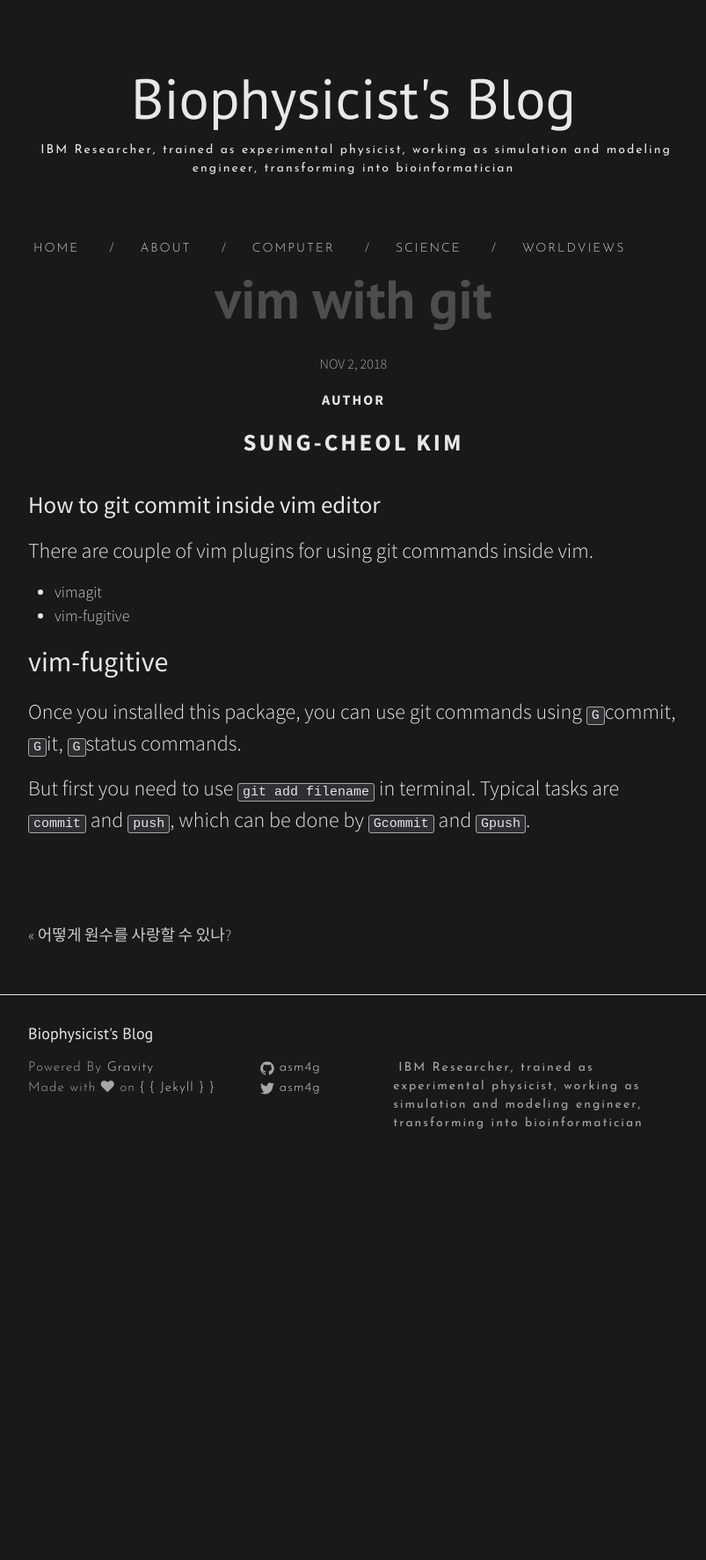
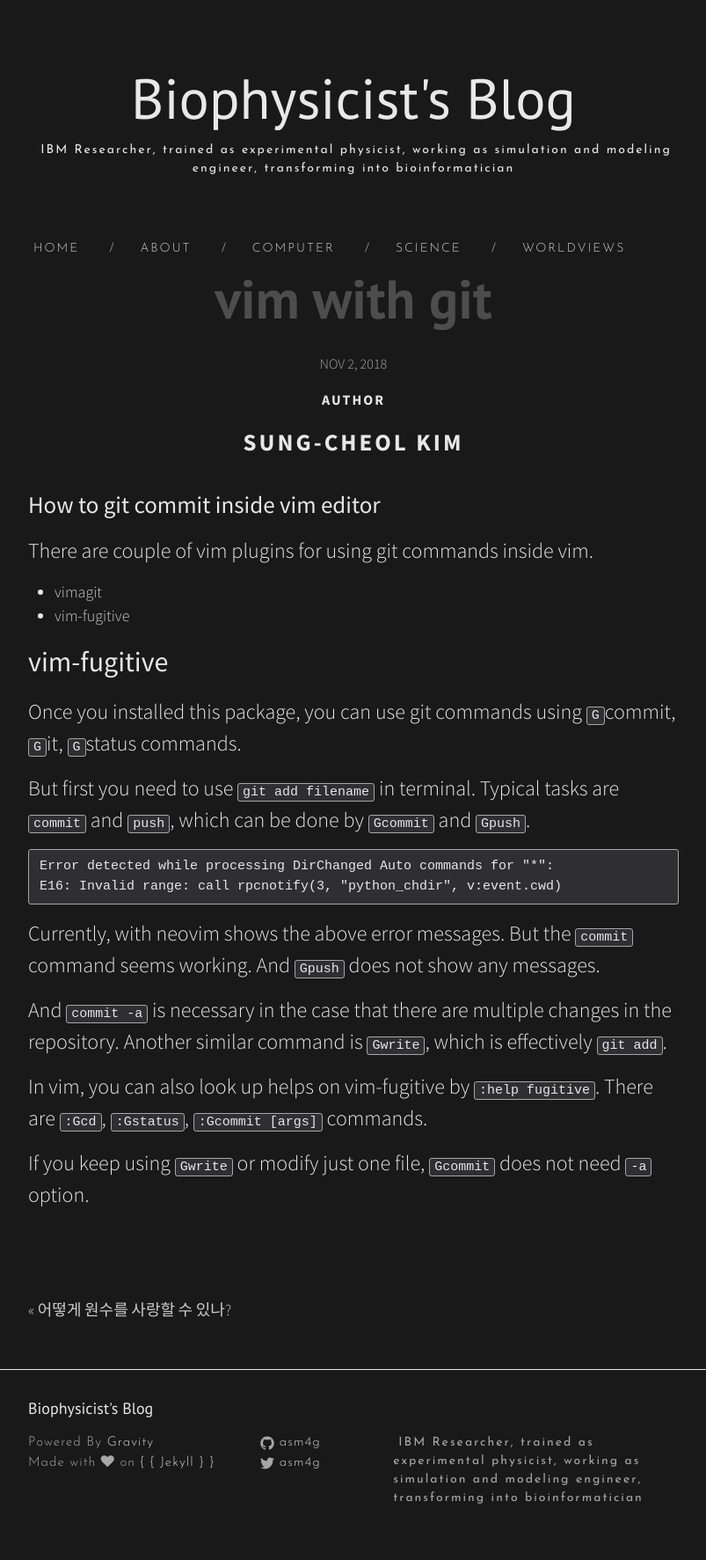
Before and after one commit to asm4g/asm4g, a Jekyll site: the page built from _posts/2018-11-2-vim.md, in a window 1280 px wide. Shown: the whole page at 88% size, without its empty margins (238-1041 px from the left). Built offline with Jekyll 4.4.1, drawn with Linux system fonts in a browser that asks for light colours; nearby versions of some CDN libraries; before the commit the page ends 1347 px from its top, so only the background shows below that.

Commit message:
update vim

````diff
--- a/_posts/2018-11-2-vim.md
+++ b/_posts/2018-11-2-vim.md
@@ -19,3 +19,16 @@ There are couple of vim plugins for using git commands inside vim.
 Once you installed this package, you can use git commands using `G`commit, `G`it, `G`status commands.
 
 But first you need to use `git add filename` in terminal. Typical tasks are `commit` and `push`, which can be done by `Gcommit` and `Gpush`.
+
+```
+Error detected while processing DirChanged Auto commands for "*":
+E16: Invalid range: call rpcnotify(3, "python_chdir", v:event.cwd)
+```
+
+Currently, with neovim shows the above error messages. But the `commit` command seems working. And `Gpush` does not show any messages.
+
+And `commit -a` is necessary in the case that there are multiple changes in the repository. Another similar command is `Gwrite`, which is effectively `git add`.
+
+In vim, you can also look up helps on vim-fugitive by `:help fugitive`. There are `:Gcd`, `:Gstatus`, `:Gcommit [args]` commands.
+
+If you keep using `Gwrite` or modify just one file, `Gcommit` does not need `-a` option.
````
